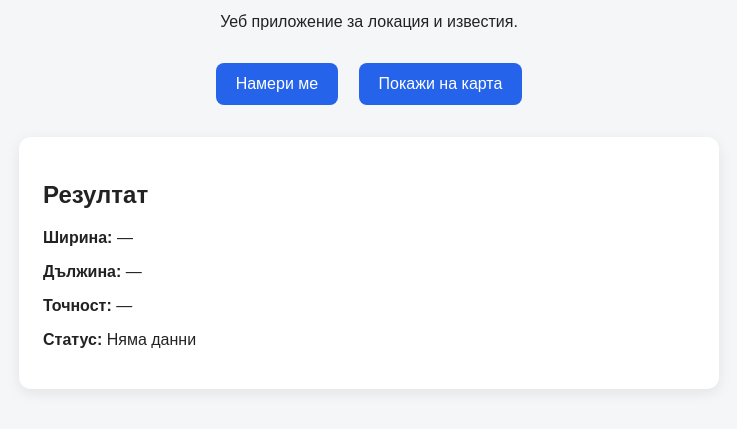
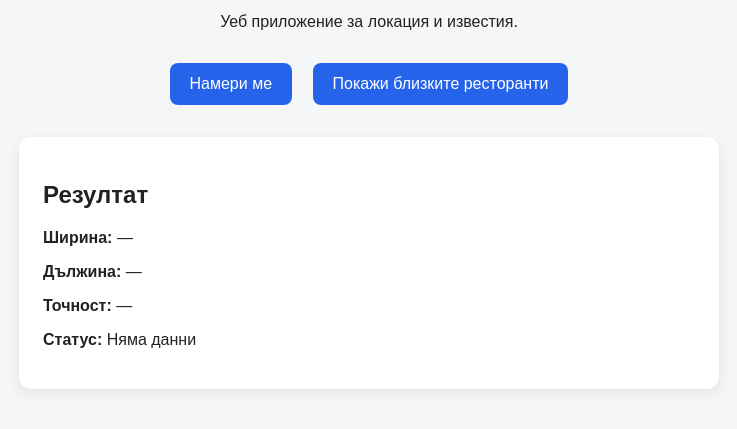
Before and after one commit to KaloKr/geonotify, a plain HTML site: page index.html in a window 1280 px wide. Shown: the part 145-574 px from the top of the page, without its empty margins (271-1008 px from the left). Drawn offline with Linux system fonts and the light colour scheme.

Commit message:
Label update

```diff
--- a/index.html
+++ b/index.html
@@ -13,7 +13,7 @@
 
     <div class="buttons">
       <button id="locationBtn">Намери ме</button>
-      <button id="mapBtn">Покажи на карта</button>
+      <button id="mapBtn">Покажи близките ресторанти</button>
     </div>
 
     <section class="card">
```
